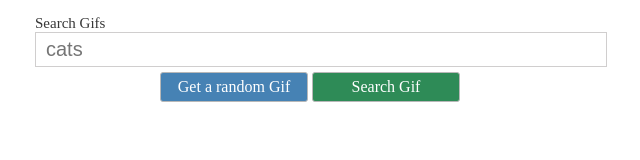
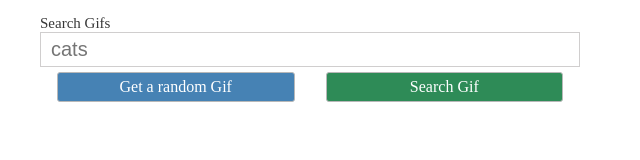
Before and after one commit to HamzaRiazWaheed/source-server, a website: page pages/giphy/index.html in a window 1280 px wide. Shown: the whole page, without its empty margins (330-970 px from the left). Drawn offline with Linux system fonts and the light colour scheme.

Commit message:
added margin

```diff
--- a/pages/giphy/css.css
+++ b/pages/giphy/css.css
@@ -1,6 +1,9 @@
 body, html{
     padding: 0;
     margin: 0;
+}
+body * {
+    box-sizing: border-box;
 }
 div#searched-gifs {
     display: flex;
@@ -45,5 +48,6 @@ input#gif-search-tag {
     border: 1px solid #b8b8b8;
     border-radius: 3px;
     color: #fff;
-    width: 130px;
+    width: 44%;
+    margin: 0 2.5%;
 }
```
